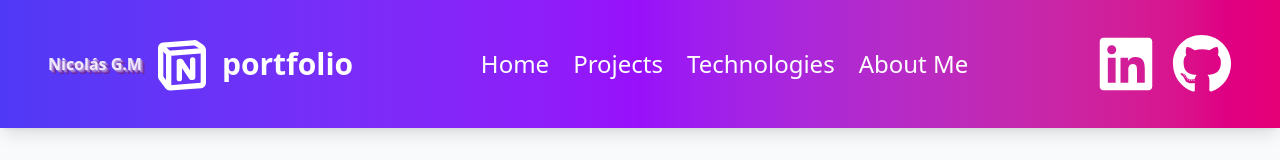
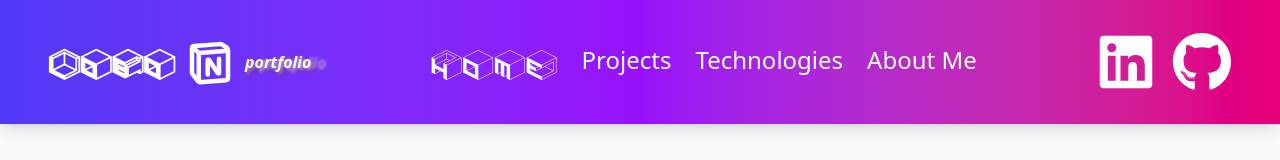
Before and after one commit to ni7co7/mi-portfolio, a Next.js app: page /proyects in a window 1280 px wide. Shown: the top 160 px of the page. Built offline with nearby package versions, Linux system fonts and the light colour scheme.

Commit message:
footer nuevo

```diff
--- /dev/null
+++ b/app/fontSquare.ts
@@ -0,0 +1,7 @@
+import localFont from 'next/font/local'
+
+export const myCustomFont = localFont({
+  src: '../public/fonts/qbicle.ttf', // Ruta a tu archivo de fuente
+  variable: '--font-custom', // Definimos una variable CSS
+  display: 'swap',
+})
--- a/app/footer/footer.jsx
+++ b/app/footer/footer.jsx
@@ -1,23 +1,28 @@
+
 import { FaGithub, FaLinkedin } from "react-icons/fa";
-
+// app/footer/footer.jsx
+import { myCustomFont } from '@/app/fontSquare';
 export default function Footer() {
   return (
     <footer className="bg-gray-900 text-gray-200 m-8 py-16 px-12">
       <div className="container mx-auto flex flex-col md:flex-row items-center justify-between space-y-6 md:space-y-0">
 
         {/* Contact info */}
-        <div className="text-center md:text-left space-y-8">
-          <p>📞 <a href="tel:+5493518527641" className="text-2xl hover:text-violet-400 transition">+54 9 351 8527641</a></p>
-          <p>✉️ <a href="mailto:nicolasgianfelici84@gmail.com" className=" text-2xl hover:text-violet-400 transition">nicolasgianfelici84@gmail.com</a></p>
+        <div className="text-center ">
+
+          <h1 className="  text-center mb-18 text-8xl font-bold">Get in Touch!</h1>
+          <p>📞 <a href="tel:+5493518527641" className=" italic text-center text-1xl hover:text-violet-400 transition">+54 9 351 8527641</a></p>
+          <p>✉️ <a href="mailto:nicolasgianfelici84@gmail.com" className="italic text-center text-1xl hover:text-violet-400 transition">nicolasgianfelici84@gmail.com</a></p>
         </div>
 
-        {/* Frase */}
-        <p className="italic max-w-md text-center md:text-left">
+        <div className="border-l border-gray-700 p-6">
+          <p className="italic  text-center text-3xl mb-8">
             “Technology is best when it brings people together.” — Matt Mullenweg
           </p>
-
-        {/* Iconos sociales */}
-        <div className="flex space-x-6 text-2xl">
+           <p className="mt-19 ml-20 italic" >Develop by:</p>
+            <h2 className={`ml-22 p-8 text-9xl font-bold ${myCustomFont.className}`}>LOBO</h2>
+            <div className=" m-16 ml-42 text-center flex space-x-16 text-3xl">
+              <p >Córdoba, Argentina</p>
              <a
                href="https://github.com/tuusuario"
                target="_blank"
@@ -38,6 +43,8 @@ export default function Footer() {
              </a>
             </div>
         </div>
+
+      </div>
     </footer>
   );
 }
--- a/app/global.css
+++ b/app/global.css
@@ -6,7 +6,13 @@
 @tailwind base;
 @tailwind components;
 @tailwind utilities;
-
+@font-face {
+  font-family: 'MiFuentePersonalizada';
+  src: url('/fonts/qbicle.ttf') format('truetype');
+  font-weight: normal;
+  font-style: normal;
+  font-display: swap;
+}
 
 body{
 
--- a/components/Navbar.jsx
+++ b/components/Navbar.jsx
@@ -3,7 +3,7 @@ import { useLanguage } from '@/context/LanguageContext';
 
 import Link from "next/link";
 import { FaLinkedin, FaGithub } from "react-icons/fa";
-
+import { myCustomFont } from '../app/fontSquare';
 
 export default function Navbar() {
 
@@ -15,24 +15,27 @@ export default function Navbar() {
         {/* Logo */}
 
      <h1 className="flex items-center space-x-2 font-bold ">
-       <span className="text-violet-100  text-1xl" style={{
+       <span className={`text-3xl ${myCustomFont.className}`}
+       >
+         LOBO
+       </span>
+                    <svg  xmlns="http://www.w3.org/2000/svg"  width="54"  height="54"  viewBox="0 0 24 24"  fill="none"  stroke="currentColor"  strokeWidth="2"  strokeLinecap="round"  strokeLinejoin="round"  className="icon icon-tabler icons-tabler-outline icon-tabler-brand-notion"><path stroke="none" d="M0 0h24v24H0z" fill="none"/><path d="M11 17.5v-6.5h.5l4 6h.5v-6.5" /><path d="M19.077 20.071l-11.53 .887a1 1 0 0 1 -.876 -.397l-2.471 -3.294a1 1 0 0 1 -.2 -.6v-10.741a1 1 0 0 1 .923 -.997l11.389 -.876a2 2 0 0 1 1.262 .33l1.535 1.023a2 2 0 0 1 .891 1.664v12.004a1 1 0 0 1 -.923 .997z" /><path d="M4.5 5.5l2.5 2.5" /><path d="M20 7l-13 1v12.5" /></svg>
+
+       <span className="text-1xl italic" style={{
          textShadow: `
-           1px 1px 0 #b28ddb,
-           2px 2px 0 #9b79d1,
-           3px 3px 0 #8445b9,
-           4px 4px 0 #6a2598`
+           15px 1px 3px #b28ddb,
+           2px 2px 3px #9b79d1,
+           3px 3px 3px #8445b9,
+           4px 4px 3px #6a2598`
        }}>
-         Nicolás G.M
+         portfolio
        </span>
-                    <svg  xmlns="http://www.w3.org/2000/svg"  width="64"  height="64"  viewBox="0 0 24 24"  fill="none"  stroke="currentColor"  strokeWidth="2"  strokeLinecap="round"  strokeLinejoin="round"  className="icon icon-tabler icons-tabler-outline icon-tabler-brand-notion"><path stroke="none" d="M0 0h24v24H0z" fill="none"/><path d="M11 17.5v-6.5h.5l4 6h.5v-6.5" /><path d="M19.077 20.071l-11.53 .887a1 1 0 0 1 -.876 -.397l-2.471 -3.294a1 1 0 0 1 -.2 -.6v-10.741a1 1 0 0 1 .923 -.997l11.389 -.876a2 2 0 0 1 1.262 .33l1.535 1.023a2 2 0 0 1 .891 1.664v12.004a1 1 0 0 1 -.923 .997z" /><path d="M4.5 5.5l2.5 2.5" /><path d="M20 7l-13 1v12.5" /></svg>
-
-       <span className="text-3xl">portfolio</span>
      </h1>
 {/*        <svg  xmlns="http://www.w3.org/2000/svg"  width="24"  height="24"  viewBox="0 0 24 24"  fill="currentColor"  class="icon icon-tabler icons-tabler-filled icon-tabler-favicon"><path stroke="none" d="M0 0h24v24H0z" fill="none"/><path d="M19 4a4 4 0 0 1 4 4v8a4 4 0 0 1 -4 4h-14a4 4 0 0 1 -4 -4v-8a4 4 0 0 1 4 -4zm-13 5a1 1 0 0 0 -1 1v4a1 1 0 0 0 2 0v-4a1 1 0 0 0 -1 -1m5 0a3 3 0 0 0 0 6a1 1 0 0 0 .117 -1.993l-.117 -.007a1 1 0 0 1 -.117 -1.993l.117 -.007a1 1 0 0 0 0 -2m5 0a3 3 0 0 0 -2.995 2.824l-.005 .176a3 3 0 1 0 3 -3" /><path d="M16 11a1 1 0 1 0 0 2a1 1 0 0 0 0 -2" /></svg>
  */}        {/* Links */}
         <ul className="flex space-x-6">
           <li>
-            <Link href="/" className="text-2xl hover:text-gray-200 transition">{t.nav.home}</Link>
+            <Link href="/" className={`text-3xl ${myCustomFont.className}`}>{t.nav.home }</Link>
           </li>
           <li>
             <Link href="/proyects" className="text-2xl hover:text-gray-200 transition">{t.nav.projects}</Link>
--- a/tailwindcss.config.js
+++ b/tailwindcss.config.js
@@ -19,6 +19,7 @@ module.exports = {
       fontFamily: {
         sans: ["Inter", "sans-serif"],
         heading: ["Poppins", "sans-serif"],
+        custom: ['var(--font-custom)'],
       },
       backgroundImage: {
         'gradient-main': "linear-gradient(to right, #4F46E5, #9333EA, #EC4899)",
```
Also changed, not shown: public/fonts/qbicle.ttf (added). Lines whose indentation alone changed are shown as unchanged.
